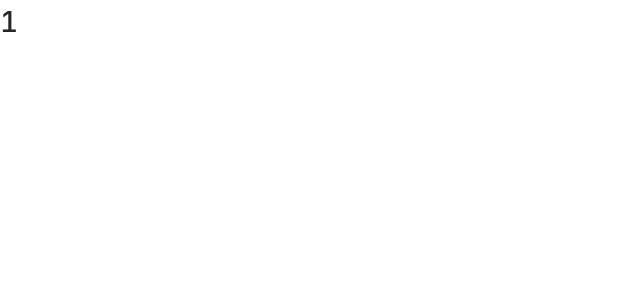
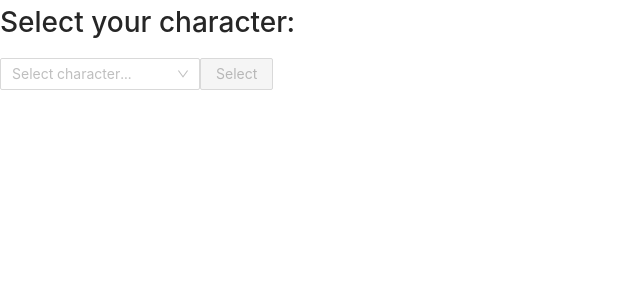
Before and after one commit to arpanlaha/clue, a React (Create React App) app: page /1 in a window 1280 px wide. Shown: the top 300 px of the page, without its empty margins (0-640 px from the left). Built offline with nearby package versions, Linux system fonts and the light colour scheme.

Commit message:
add game room interface

```diff
--- a/src/pages/GameRoom.tsx
+++ b/src/pages/GameRoom.tsx
@@ -1,12 +1,42 @@
-import React from "react";
-import { useParams } from "react-router-dom";
+import React, { useState } from "react";
+import { Link, useParams } from "react-router-dom";
+import { Button, Select } from "antd";
+import { Character, CHARACTERS, NUMBERING } from "../utils/schema";
+
+const { Option } = Select;
 
 interface GameRoomProps {
   game: string;
 }
 
 export default function Game() {
+  const [player, setPlayer] = useState<Character | undefined>(undefined);
   const { game } = useParams<GameRoomProps>();
 
-  return <h1>{game}</h1>;
+  function handleSelect(player: Character | undefined): void {
+    setPlayer(player);
+  }
+
+  return (
+    <>
+      <h1>Select your character:</h1>
+      <Select
+        placeholder="Select character..."
+        allowClear
+        style={{ width: "200px" }}
+        onChange={handleSelect}
+      >
+        {CHARACTERS.map((character) => (
+          <Option key={character} value={character}>
+            {character}
+          </Option>
+        ))}
+      </Select>
+      <Button type="primary" disabled={player === undefined}>
+        <Link to={`${game}/${player !== undefined ? NUMBERING[player] : ""}`}>
+          Select
+        </Link>
+      </Button>
+    </>
+  );
 }
```
